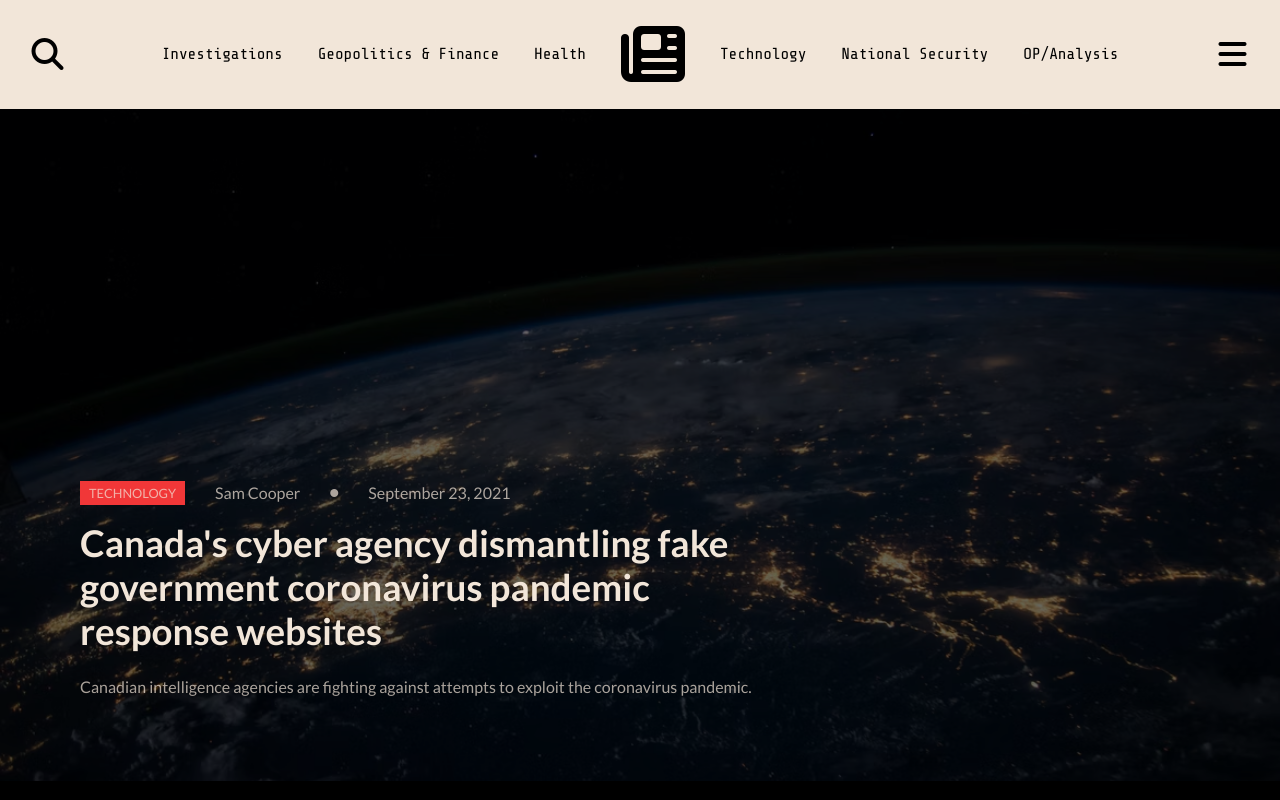
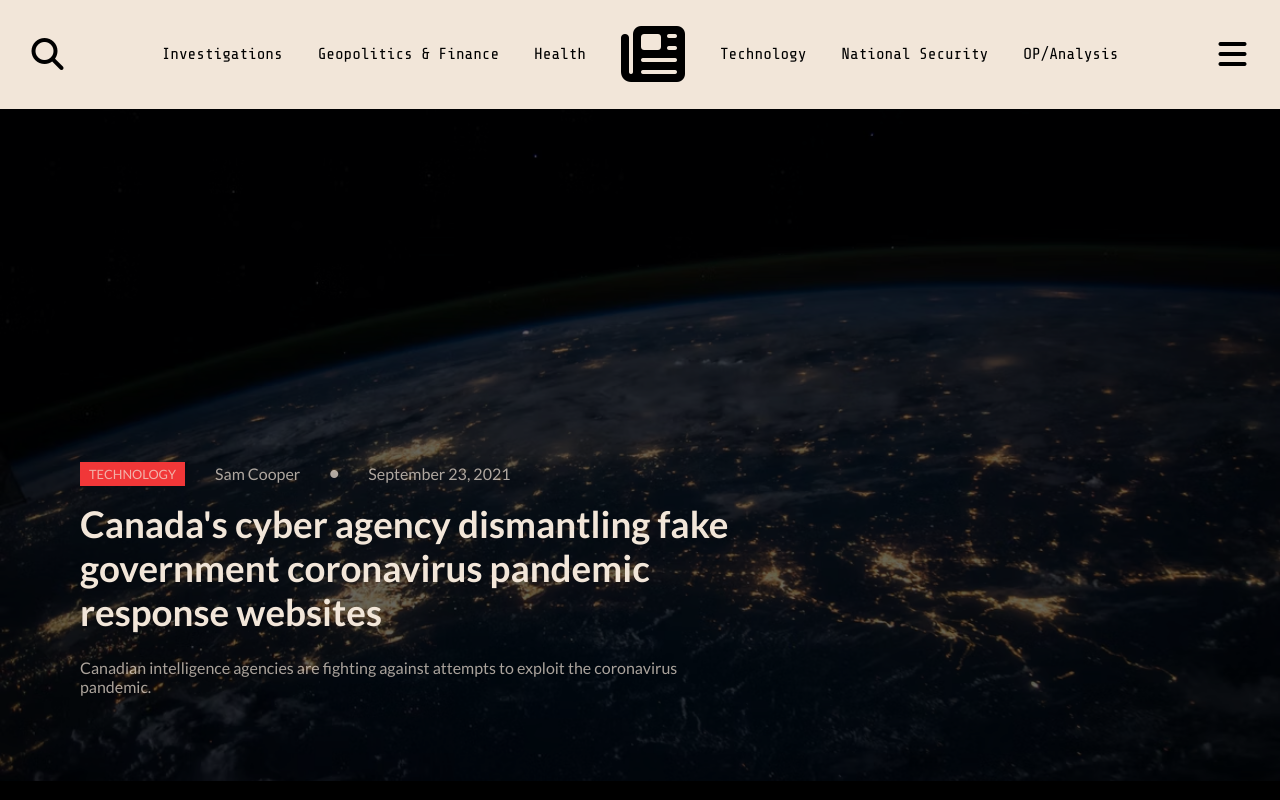
Before and after one commit to seffa1/NewsPageClone, a React (Create React App) app in the folder news-page-clone/: page / in a window 1280 px wide. Built offline with nearby package versions, Linux system fonts and the light colour scheme.

Commit message:
hero footer spacing

```diff
--- a/news-page-clone/src/App.scss
+++ b/news-page-clone/src/App.scss
@@ -97,6 +97,7 @@ h2 {
     position: absolute;
     bottom: 5.5rem;
     margin-left: 80px;
+
     &__heading {
       display: flex;
       gap: 30px;
@@ -117,6 +118,7 @@ h2 {
 
     &__footer {
       color: rgba($color-primary, 0.7);
+      width: 40em;
     }
   }
 }
```
